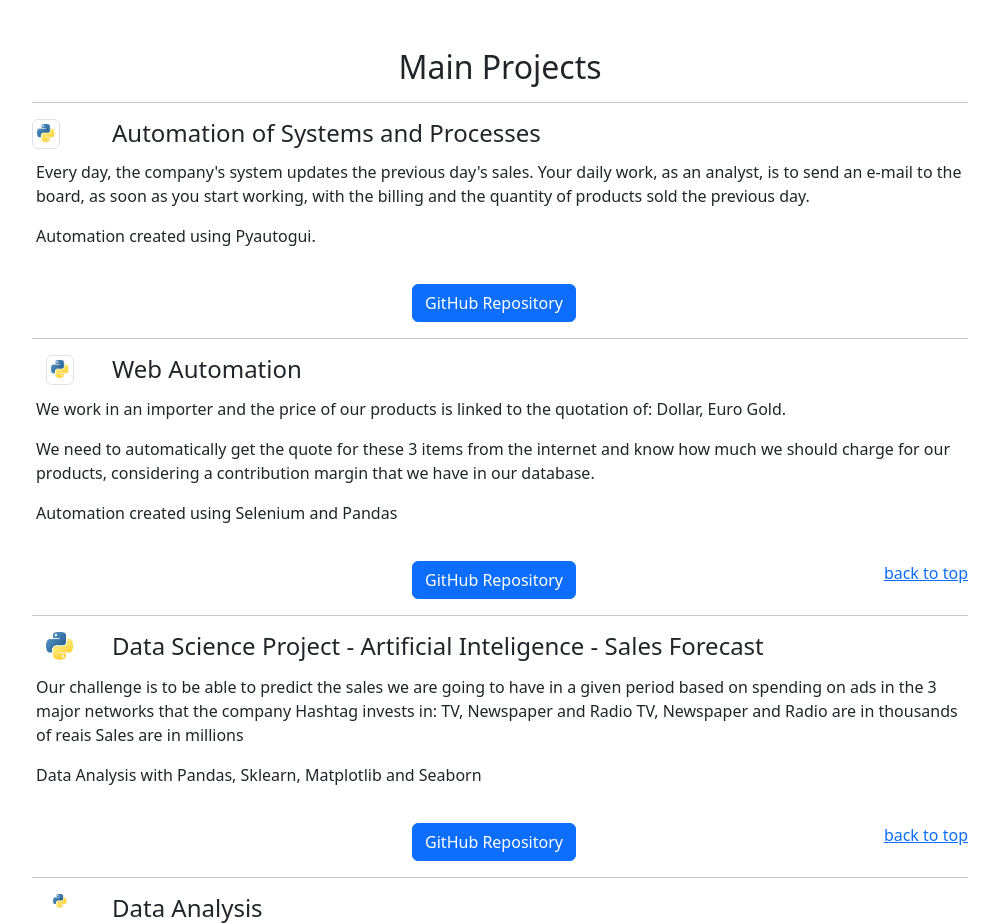
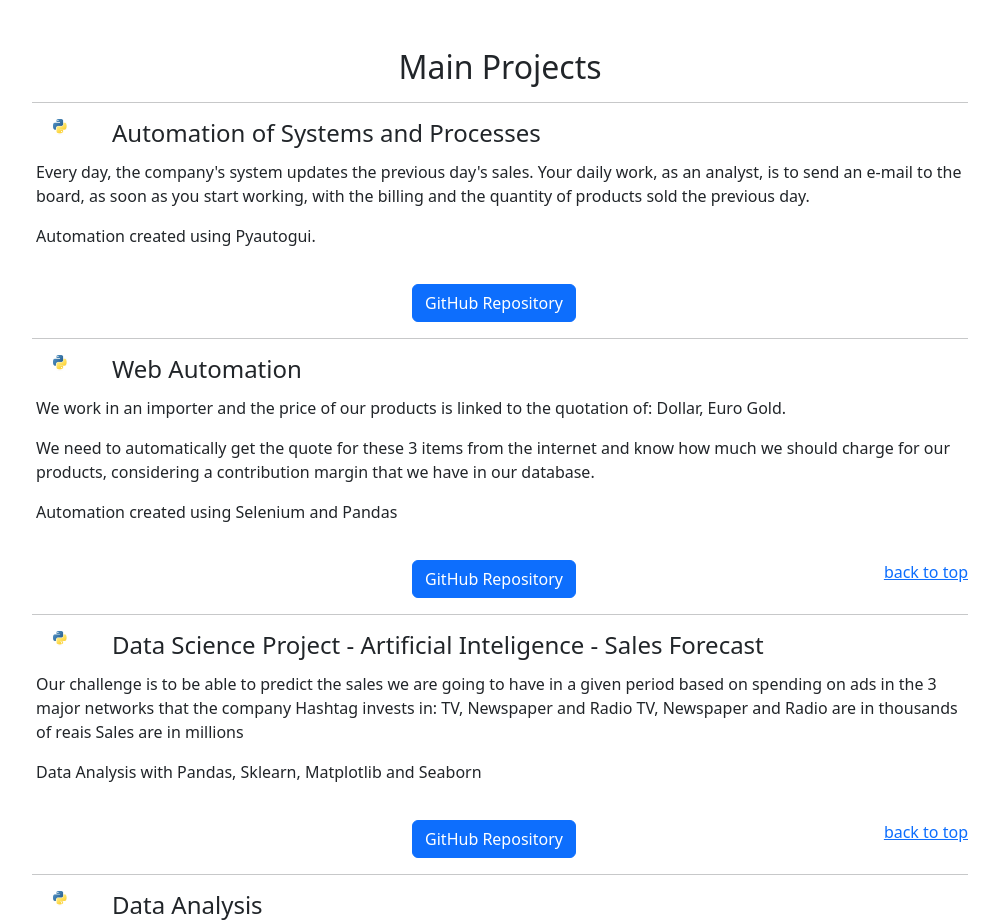
Before and after one commit to pcarpes/pedro_web_page, a Flask app: page /projects in a window 1280 px wide. Shown: the part 56-979 px from the top of the page, without its empty margins (140-1139 px from the left). Run offline with Flask 3, Linux system fonts and the light colour scheme.

Commit message:
Update projects.html

```diff
--- a/templates/projects.html
+++ b/templates/projects.html
@@ -8,7 +8,7 @@
   <hr>
   <div class="row">
     <div class="col col-sm-1">
-      <img src="{{url_for('static', filename='icons/python_icon.jpg')}}" class="img-fluid img-thumbnail w-50" alt="Python">
+      <img src="{{url_for('static', filename='icons/python_icon.jpg')}}" class="img-fluid w-25 mx-auto d-block mb-2 float-md-left mr-md-4" alt="Python">
     </div>
     <div class="col-md-auto ">
       <h4>Automation of Systems and Processes</h4>
@@ -26,7 +26,7 @@
   <hr>
   <div class="row">
     <div class="col col-sm-1">
-      <img src="{{url_for('static', filename='icons/python_icon.jpg')}}" class="img-fluid w-50 mx-auto d-block mb-2 float-md-left mr-md-4 img-thumbnail" alt="Python">
+      <img src="{{url_for('static', filename='icons/python_icon.jpg')}}" class="img-fluid w-25 mx-auto d-block mb-2 float-md-left mr-md-4" alt="Python">
     </div>
     <div class="col-md-auto ">
       <h4>Web Automation</h4>
@@ -47,7 +47,7 @@
   <hr>
   <div class="row">
     <div class="col col-sm-1">
-      <img src="{{url_for('static', filename='icons/python_icon.jpg')}}" class="img-fluid w-50 mx-auto d-block mb-2 float-md-left mr-md-4" alt="Python">
+      <img src="{{url_for('static', filename='icons/python_icon.jpg')}}" class="img-fluid w-25 mx-auto d-block mb-2 float-md-left mr-md-4" alt="Python">
     </div>
     <div class="col-md-auto ">
       <h4>Data Science Project - Artificial Inteligence - Sales Forecast</h4>
```
